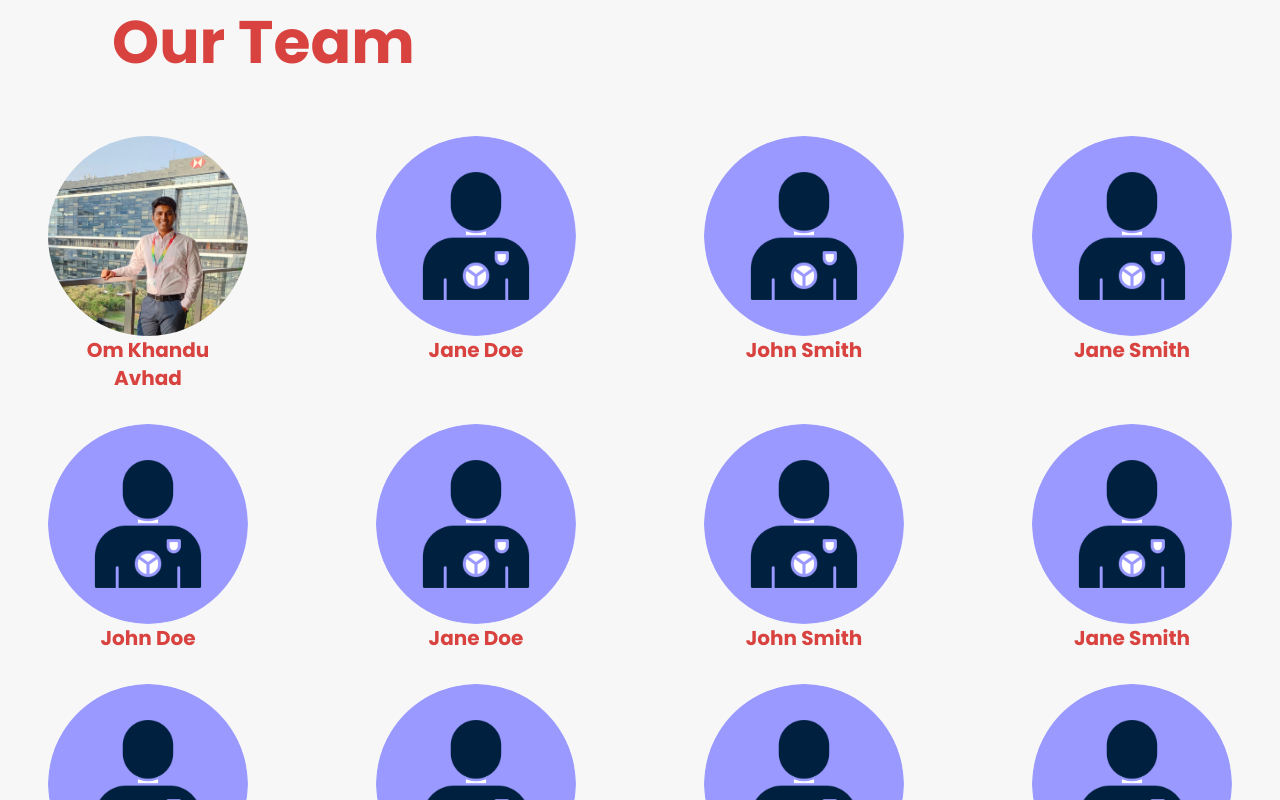
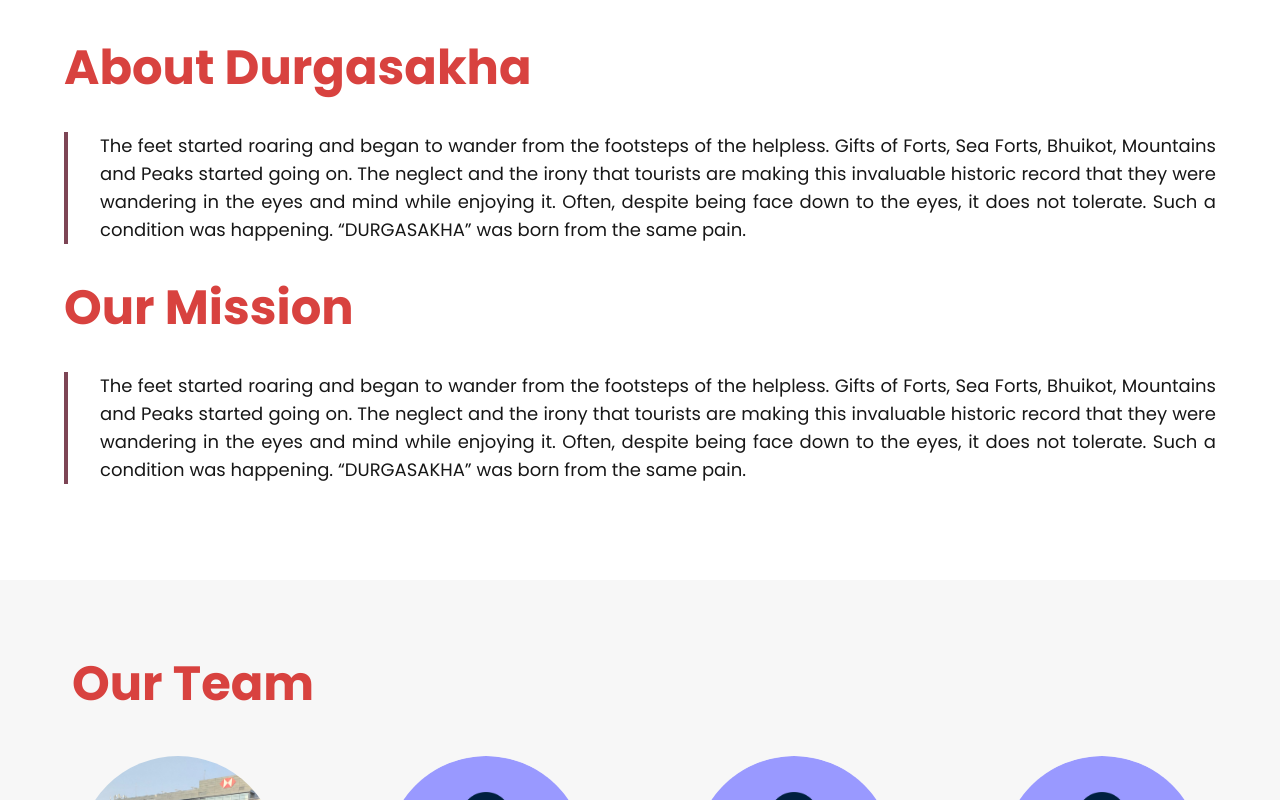
Before and after one commit to RishabhSinha02/durgasakha-frontend, a Next.js app: page /about-us in a window 1280 px wide. Shown: the part 620-1420 px from the top of the page. Built offline with nearby package versions, Linux system fonts and the light colour scheme.

Commit message:
about description and mission updated

```diff
--- a/src/app/about-us/page.js
+++ b/src/app/about-us/page.js
@@ -18,13 +18,36 @@ export default function AboutUs() {
 
   return (
     <div>
-      <h1 className="text-4xl sm:text-4xl md:text-5xl lg:text-6xl font-bold text-primary mt-16 mb-16 pl-8 sm:pl-16 md:pl-28">
-        Our Team
-      </h1>
-      <div className="grid gap-8 grid-cols-1 sm:grid-cols-2 md:grid-cols-3 lg:grid-cols-4 mt-16 mb-24">
-        {members.map((member, index) => (
-          <MemberProfile key={index} name={member.name} imageSrc={member.imageSrc} bio={member.bio}/>
-        ))}
+      <div className="bg-white p-10 md:p-16 md:pb-24 md:pt-24 space-y-10">
+        <div>
+          <h1 className="text-3xl md:text-4xl lg:text-5xl font-bold text-primary mb-10">About Durgasakha</h1>
+          <p className="mt-2 text-sm md:text-lg border-l-4 border-secondary pl-4 md:pl-8 text-justify max-w-7xl">
+            The feet started roaring and began to wander from the footsteps of the helpless. Gifts of Forts, Sea Forts, Bhuikot, Mountains and Peaks started going on.
+            The neglect and the irony that tourists are making this invaluable historic record that they were wandering in the eyes and mind while enjoying it.
+            Often, despite being face down to the eyes, it does not tolerate. Such a condition was happening.
+            “DURGASAKHA” was born from the same pain.
+          </p>
+        </div>
+        <div>
+          <h1 className="text-3xl md:text-4xl lg:text-5xl font-bold text-primary mb-10">Our Mission</h1>
+          <p className="mt-2 text-sm md:text-lg border-l-4 border-secondary pl-4 md:pl-8 text-justify max-w-7xl">
+            The feet started roaring and began to wander from the footsteps of the helpless.
+            Gifts of Forts, Sea Forts, Bhuikot, Mountains and Peaks started going on.
+            The neglect and the irony that tourists are making this invaluable historic record that they were wandering in the eyes and mind while enjoying it.
+            Often, despite being face down to the eyes, it does not tolerate. Such a condition was happening.
+            “DURGASAKHA” was born from the same pain.
+          </p>
+        </div>
+      </div>
+      <div className="p-10 md:pb-20 md:pt-20">
+        <h1 className="text-3xl md:text-4xl lg:text-5xl font-bold text-primary sm:pl-8 pb-8 sm:pb-12">
+          Our Team
+        </h1>
+        <div className="grid gap-8 grid-cols-1 sm:grid-cols-2 md:grid-cols-3 lg:grid-cols-4">
+          {members.map((member, index) => (
+            <MemberProfile key={index} name={member.name} imageSrc={member.imageSrc} bio={member.bio}/>
+          ))}
+        </div>
       </div>
     </div>
   );
```
